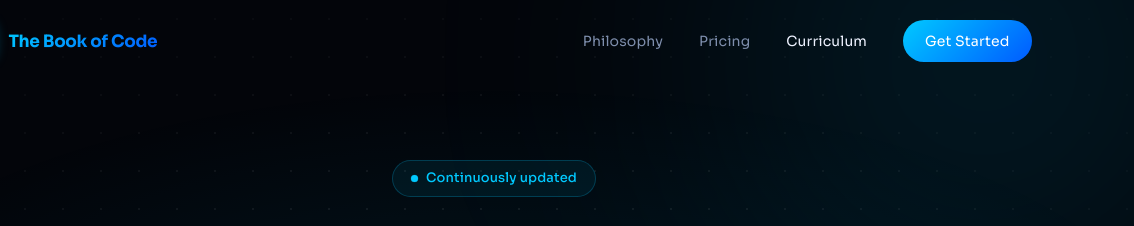
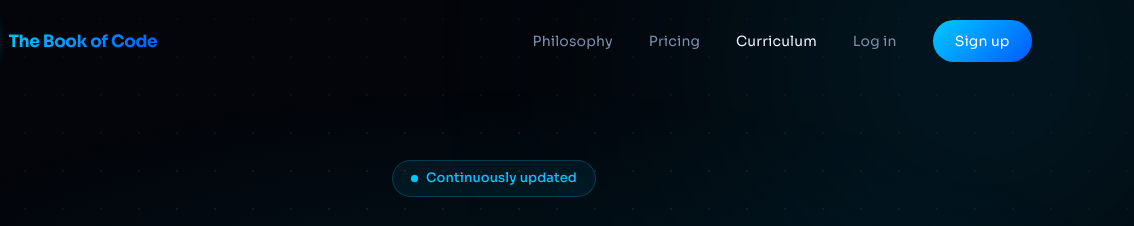
Before and after one commit to Megh-coder-23/The-Book-of-Code, a plain HTML site: page curriculum.html in a window 1280 px wide. Shown: the top 226 px of the page, 146-1280 px from the left. Drawn offline with Linux system fonts and the light colour scheme.

Commit message:
Update site

```diff
--- a/curriculum.html
+++ b/curriculum.html
@@ -581,7 +581,8 @@
         <a href="philosophy.html">Philosophy</a>
         <a href="pricing.html">Pricing</a>
         <a href="curriculum.html" class="active">Curriculum</a>
-        <a href="#" class="btn-nav">Get Started</a>
+        <a href="login.html">Log in</a>
+        <a href="signup.html" class="btn-nav">Sign up</a>
       </div>
     </nav>
 
```
Also changed, not shown: philosophy.html (+2 -1 lines), pricing.html (+2 -1 lines).
